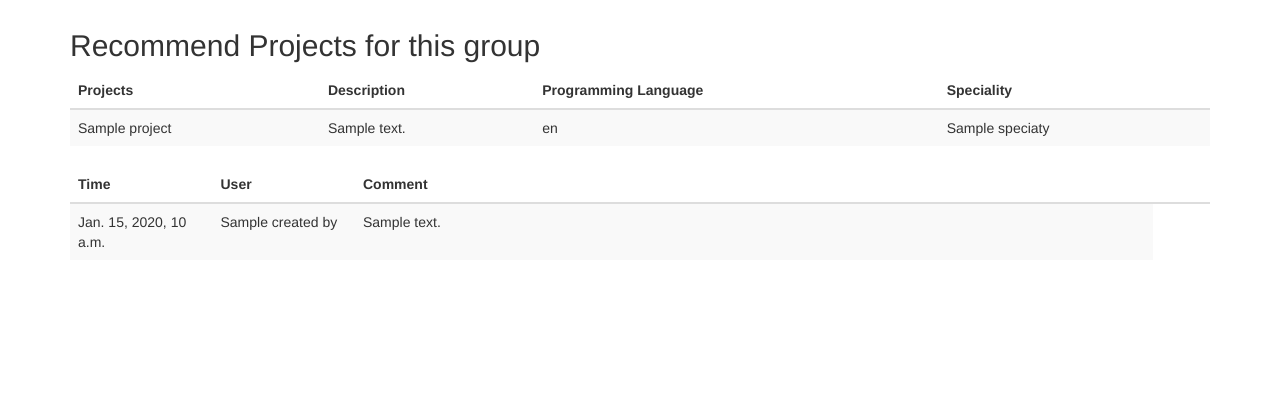
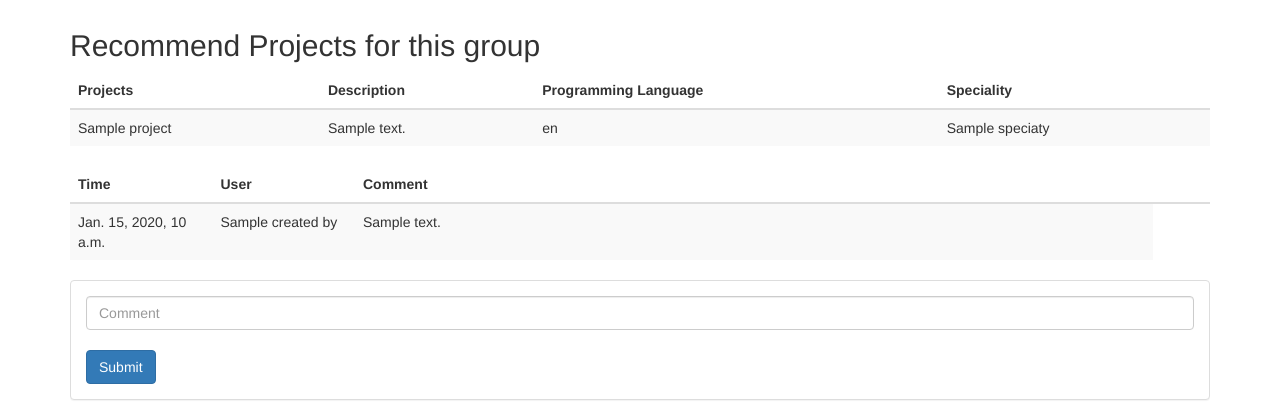
Before and after one commit to zhengwu123/pythoncapstone, a Django app: template GroupsApp/templates/group.html in a window 1280 px wide. Shown: the part 576-996 px from the top of the page. Before the commit the page ends 824 px from the top, so only its background shows below. Run offline with Django 3.2, Linux system fonts and the light colour scheme; the template is opened without the code that fills it: most values are stand-ins (such as "Sample title", 1, 10 or a date in 2020); parts of the project's set-up code (start-up, migrations or seed data) failed here and were passed over; some libraries are stand-ins or nearby versions.

Commit message:
fix bug for groups

```diff
--- a/CommentsApp/templates/comments.html
+++ b/CommentsApp/templates/comments.html
@@ -1,7 +1,9 @@
 {% extends "body.html" %}
 {% block content %}
+<!-- Content -->
+<div class="container" role="main">
 	<div class="table-responsive">
-    <table class="table">
+		<table class="table table-striped sortable">
 			<thead>
 				<tr class="success">
 					<th style="width: 20%">Time</th>
@@ -18,4 +20,5 @@
 			</tbody>
 		</table>
 	</div>
+</div>
 {% endblock %}
--- a/GroupsApp/templates/group.html
+++ b/GroupsApp/templates/group.html
@@ -6,22 +6,22 @@
 <div class="container theme-showcase" role="main">
   <div class="jumbotron">
     <h1>{{ group.name }}</h1>
-    <p>{{ group.description }}</p>
+    <p>{{ group.description |safe }}</p>
     {% if userIsMember or user.is_staff %}
-    <a href="/group/edit?name={{ group.name }}" class="btn btn-default">Edit this Group</a>
+    <a href="/group/edit?name={{ group.name }}" class="btn btn-default btn-sm"><span class="glyphicon glyphicon-pencil"></span>Edit</a>
     {% if userIsMember %}
-    <a href="/group/unjoin?name={{ group.name }}" class="btn btn-default">Unjoin this Group</a>
+    <a href="/group/unjoin?name={{ group.name }}" class="btn btn-default btn-sm"><span class="glyphicon glyphicon-remove"></span>leave Group</a>
     <br>
     <form style="display:inline;" action="/group/addmember?name={{ group.name }}" method="post">
       {% csrf_token %}
-      <input id="email" type="text" name="email" placeholder="example@example.com">
-      <input type="submit" value="Add Member" class="btn btn-default">
+      <input id="email" type="text" name="email" placeholder="test123@whatever.com">
+      <input type="submit" value="Add Member" class="btn btn-default btn-sm">
     </form>
     {% endif %}
 
-    <a href="/group/delete?name={{ group.name }}" class="btn btn-danger">Delete this Group</a>
+    <a href="/group/delete?name={{ group.name }}" class="btn btn-danger btn-sm"><span class="glyphicon glyphicon-remove"></span>Delete</a>
     {% elif is_student == True %}
-    <a href="/group/join?name={{ group.name }}" class="btn btn-default">Join this Group</a>
+    <a href="/group/join?name={{ group.name }}" class="btn btn-default btn-sm"><span class="glyphicon glyphicon-remove"></span>JoinGroup</a>
     {% endif %}
   </div>
 </div>
@@ -59,7 +59,7 @@
         {% for project in projects %}
         <tr>
           <td>{{ project.name }}</td>
-          <td>{{ project.description }}</td>
+          <td>{{ project.description | safe }}</td>
         </tr>
         {% endfor %}
       </tbody>
@@ -69,15 +69,7 @@
 </div>
 {% if userIsMember %}
 <div class="container" role="main">
-    <div class="panel panel-default">
-        <form method="post" enctype="multipart/form-data" class="panel-body validate">
-        {% csrf_token %}
-             <input type="text" name="comment" id="comment" placeholder="Comment" class="form-control" data-bvalidator="required" data-bvalidator-msg="Comment Required">
-             <br>
-             <input type="submit" value="Submit" class="btn btn-primary">
-             <input type="hidden" name="group" value="{{group.name}}" />
-        </form>
-    </div>
+
 </div>
 {% endif %}
 
@@ -101,7 +93,7 @@
         <tr>
           {% if project not in projects %}
           <td>{{ project.name }}</td>
-          <td>{{ project.description }}</td>
+          <td>{{ project.description |safe }}</td>
           <td>{{ project.programmingLanguage }}</td>
           <td>{{ project.speciaty }}</td>
           {% endif %}
@@ -114,6 +106,7 @@
 </div>
 
 <div class="container" role="main">
+
   <div class="table-responsive">
     <table class="table table-striped sortable">
       <thead>
@@ -137,6 +130,15 @@
         {% endfor %}
       </tbody>
     </table>
+          <div class="panel panel-default">
+        <form method="post" enctype="multipart/form-data" class="panel-body validate">
+        {% csrf_token %}
+             <input type="text" name="comment" id="comment" placeholder="Comment" class="form-control" data-bvalidator="required" data-bvalidator-msg="Comment Required">
+             <br>
+             <input type="submit" value="Submit" class="btn btn-primary">
+             <input type="hidden" name="group" value="{{group.name}}" />
+        </form>
+    </div>
   </div>
 </div>
 
--- a/GroupsApp/templates/groups.html
+++ b/GroupsApp/templates/groups.html
@@ -16,7 +16,7 @@
 					{% for item in groups %}
 					<tr class="success">
 						<td><a href="/group?name={{ item.name }}">{{ item.name }}</a></td>
-						<td>{{ item.description }}</td>
+						<td>{{ item.description|safe}}</td>
 					</tr>
 					{% endfor %}
 				</tbody>
```
Also changed, not shown: db.sqlite3. Lines whose indentation alone changed are shown as unchanged.
